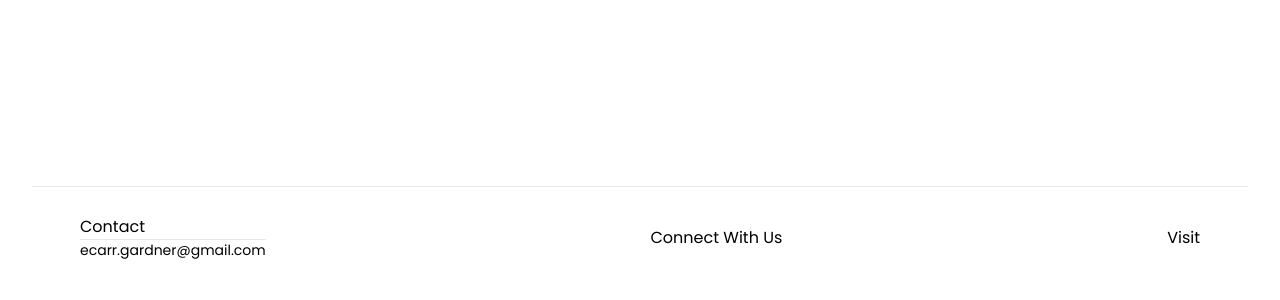
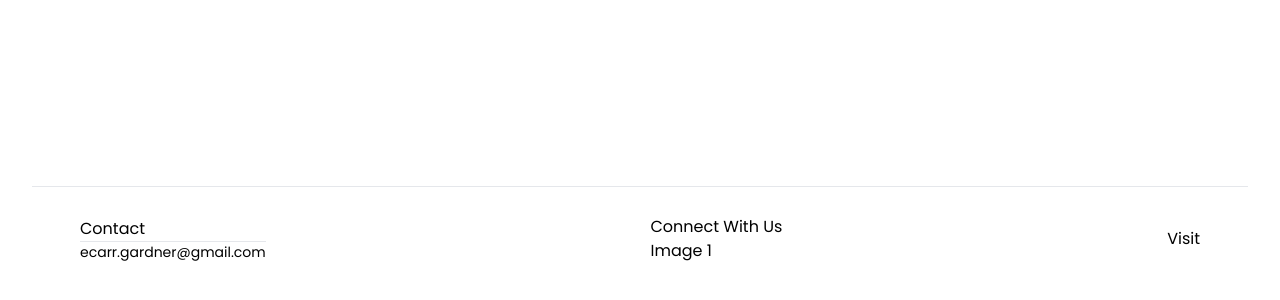
Before and after one commit to hemavathi146/lmscheckingverify, a React (Vite) app in the folder client/: page / in a window 1280 px wide. Shown: the part 706-1006 px from the top of the page. Built offline with nearby package versions, Linux system fonts and the light colour scheme; no server answers.

Commit message:
add connect icons

```diff
--- a/client/src/Footer.jsx
+++ b/client/src/Footer.jsx
@@ -12,7 +12,7 @@ export default function () {
         </div>
         <div>
           <h3>Connect With Us</h3>
-          <a href=""></a>
+          <a href="">Image 1</a>
         </div>
         <div>Visit</div>
       </div>
```
